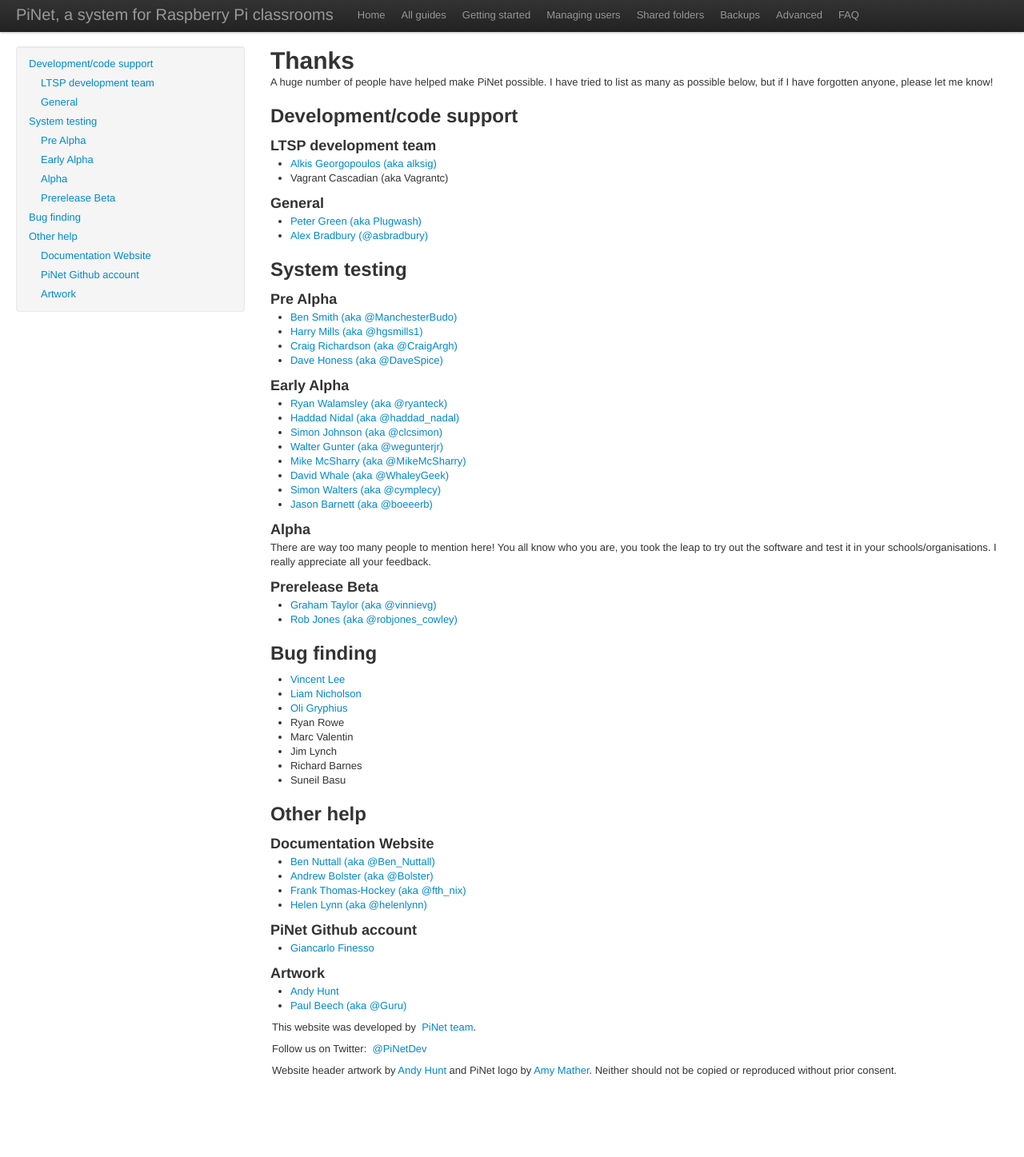
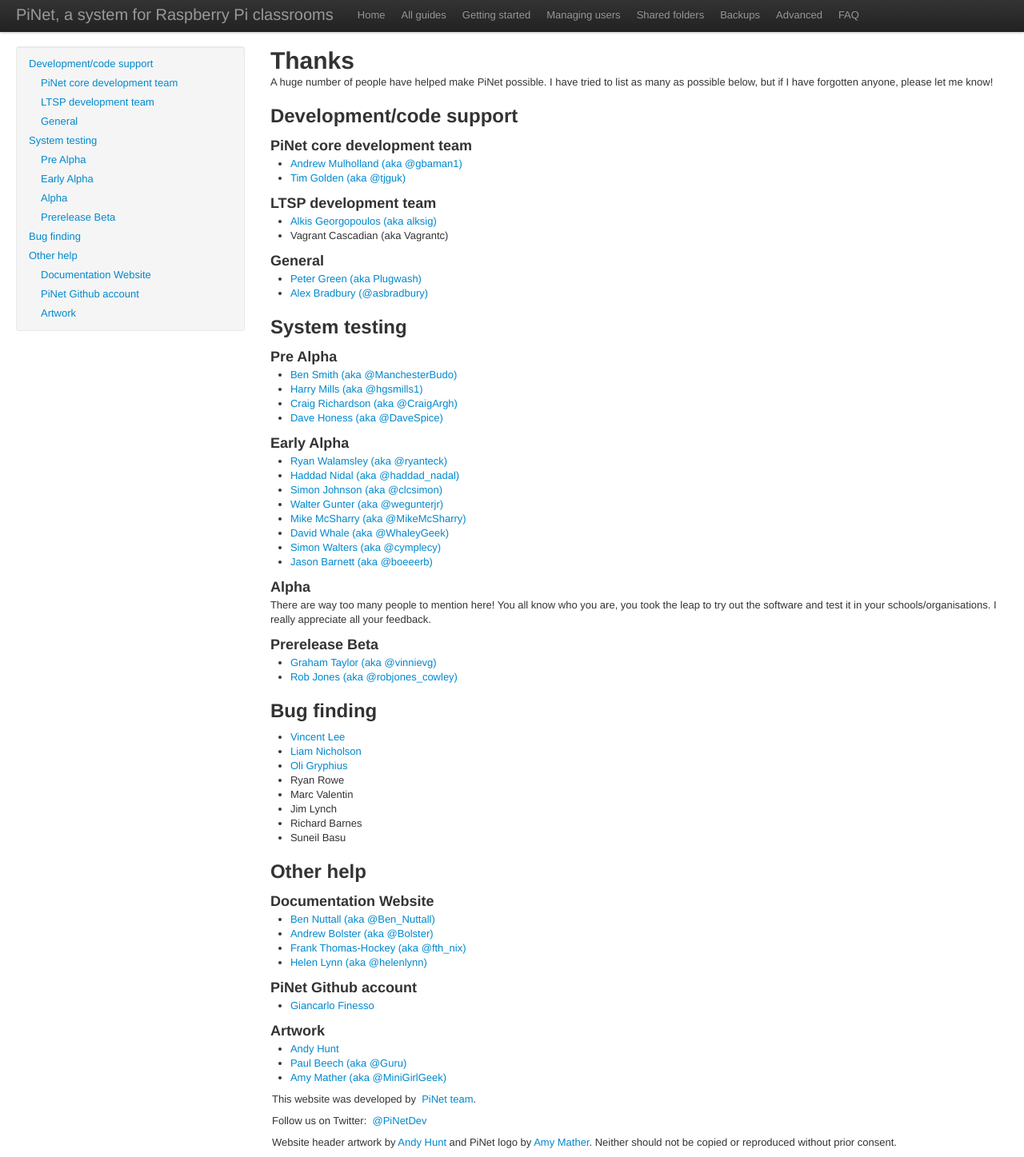
Before and after one commit to PiNet/PiNet.github.io, a Jekyll site: the page built from articles/thanks.md, in a window 1280 px wide. Shown: the whole page at 80% size. Built offline with Jekyll 4.4.1, drawn with Linux system fonts in a browser that asks for light colours; some web fonts are replaced; Markdown is read by kramdown in place of the engine named in the settings; before the commit the page ends 1357 px from its top, so only the background shows below that.

Commit message:
Updated thanks page to include core development team and Amy Mather.

```diff
--- a/articles/thanks.md
+++ b/articles/thanks.md
@@ -6,6 +6,10 @@
 #Thanks
 A huge number of people have helped make PiNet possible. I have tried to list as many as possible below, but if I have forgotten anyone, please let me know!
 ##Development/code support
+###PiNet core development team
+- [Andrew Mulholland (aka @gbaman1)](https://twitter.com/gbaman1)
+- [Tim Golden (aka @tjguk)](https://twitter.com/tjguk)
+
 ###LTSP development team
 - [Alkis Georgopoulos (aka alksig)](https://wiki.ubuntu.com/AlkisGeorgopoulos)
 - Vagrant Cascadian (aka Vagrantc)
@@ -63,3 +67,4 @@
 ###Artwork
 - [Andy Hunt](http://www.andyhunt.com/)
 - [Paul Beech (aka @Guru)](https://twitter.com/guru)
+- [Amy Mather (aka @MiniGirlGeek)](https://twitter.com/minigirlgeek)
```
